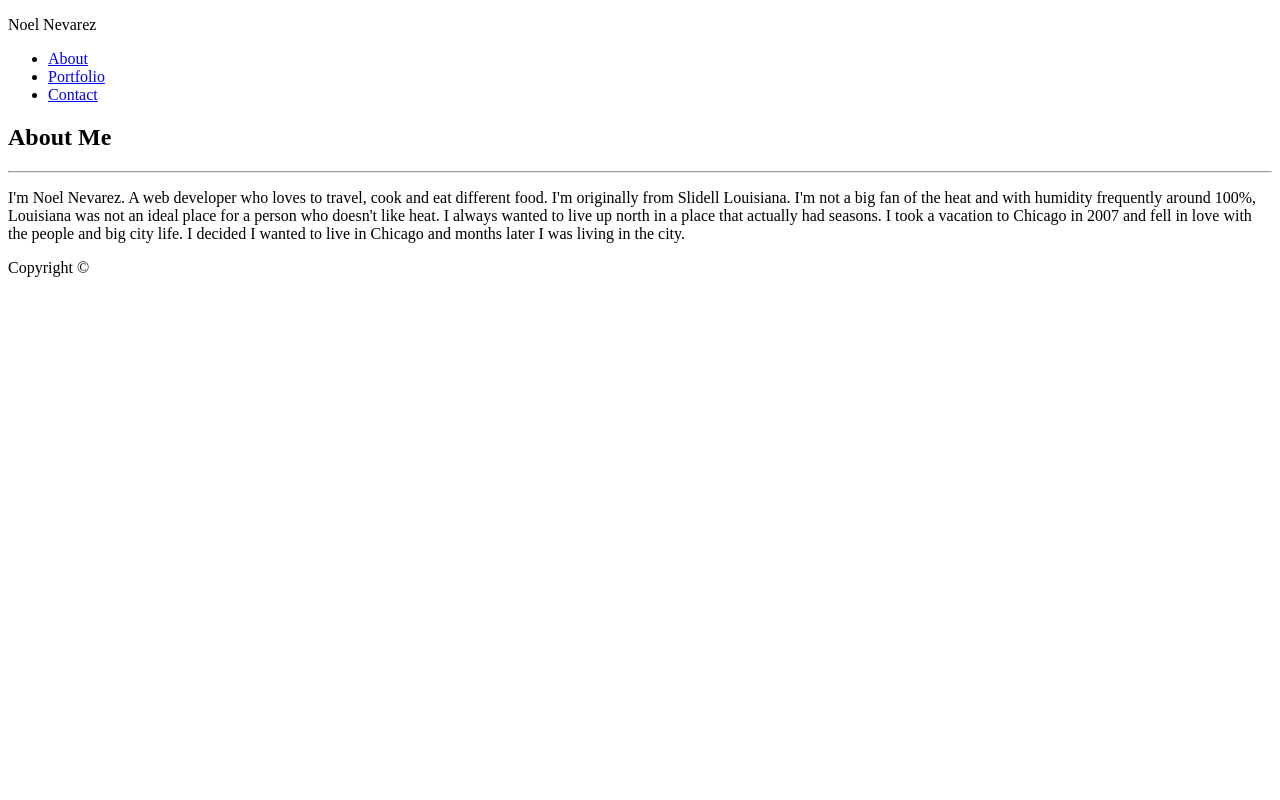
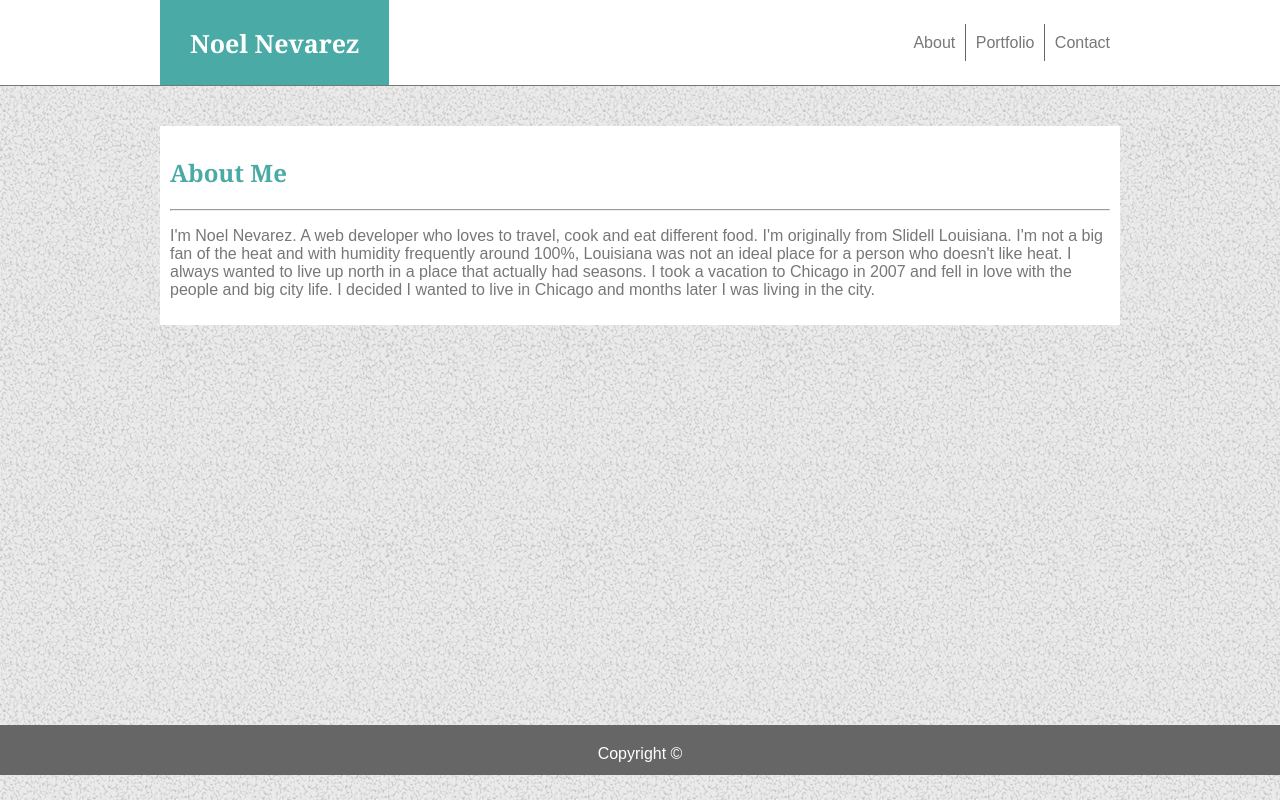
Before and after one commit to noel3740/Basic-Portfolio, a plain HTML site: page index.html in a window 1280 px wide. Drawn offline with Linux system fonts and the light colour scheme.

Commit message:
Adding initial styling

```diff
--- a/assets/css/style.css
+++ b/assets/css/style.css
@@ -0,0 +1,91 @@
+body {
+    background-image: url("../images/gravel.png");
+    color: #777777;
+    font-family: 'Arial', 'Helvetica Neue', Helvetica, sans-serif;
+    margin: 0px;
+}
+
+.wrapper{
+    min-height: calc(100vh - 91px);
+}
+
+header{
+    border-bottom: 1px solid #777777;
+    height: 85px;
+    background-color: #ffffff;
+}
+
+.headerContainer {
+    margin: auto;
+    width: 960px;
+    height: 100%;
+    background-color: #ffffff;
+}
+
+.yourNameSection{
+    float: left;
+    height: 100%;
+    line-height: 36px;
+    background-color: #4aaaa5;
+    color:white;
+    font-family: 'Georgia', Times, Times New Roman, serif;
+    font-size: 25px;
+    padding: 0px 30px 0px 30px;
+
+}
+
+.navLinks {
+    float: right;
+    height: 100%;
+    line-height: 86px;
+}
+
+.navLinks a {
+    height: 100%;
+    border-right: 1px solid #666666;
+    padding: 10px 10px 10px 10px;
+    text-decoration: none;
+    height: 50px;
+    color: #777777;
+    margin-left: -5px;
+}
+
+.navLinks a:hover{
+    background-color: #666666;
+    color: white;
+}
+
+.navLinks a:last-child{
+    border-right: none;
+}
+
+.mainContent {
+    margin: 40px auto 40px auto;
+    width: 940px;
+    background-color: #ffffff;
+    padding: 10px;
+}
+
+.mainContentHeader {
+    color: #4aaaa5;
+    font-family: 'Georgia', Times, Times New Roman, serif;
+}
+
+footer {
+    background-color: #666666;
+    height: 50px;
+    text-align: center;
+}
+
+.footerContainer {
+    margin: auto;
+    width: 960px;
+    height: 100%;
+    background-color: #666666;
+}
+
+.copyright{
+    position: relative;
+    top: 20px;
+    color: white;
+}
--- a/index.html
+++ b/index.html
@@ -1,27 +1,28 @@
 <!DOCTYPE html>
-<html>
+<html lang="en">
 <head>
     <title>About Noel Nevarez</title>
-    <link rel="stylesheet" type="text/css" media="screen" href="main.css" />
+    <link rel="stylesheet" type="text/css" media="screen" href="assets/css/style.css" />
 </head>
 <body>
+    <div class="wrapper">
         <!--Header with name and links to other pages-->
         <header>
+            <div class="headerContainer">
                 <div class="yourNameSection">
-            <p>Noel Nevarez</p>
+                    <p><strong>Noel Nevarez</strong></p>
                 </div>
                 <div class="navLinks">
-            <ul>
-                <li><a href="index.html">About</a></li>
-                <li><a href="portfolio.html">Portfolio</a></li>
-                <li><a href="contact.html">Contact</a></li>
-            </ul>
+                    <a href="index.html">About</a>
+                    <a href="portfolio.html">Portfolio</a>
+                    <a href="contact.html">Contact</a>
+                </div>
             </div>
         </header>
 
         <!--The about me section-->
-    <section>
-        <h1>About Me</h1>
+        <section class="mainContent">
+            <h1 class="mainContentHeader">About Me</h1>
 
             <hr>
 
@@ -32,10 +33,12 @@
                 I decided I wanted to live in Chicago and months later I was living in the city.
             </p>
         </section>
-
+    </div>
     <!--Footer data-->
     <footer>
-        <p>Copyright &copy;</p>
+        <div class="footerContainer">
+            <p class="copyright">Copyright &copy;</p>
+        </div>
     </footer>
 </body>
 </html>
```
Also changed, not shown: assets/images/gravel.png (added). Lines whose indentation alone changed are shown as unchanged.
